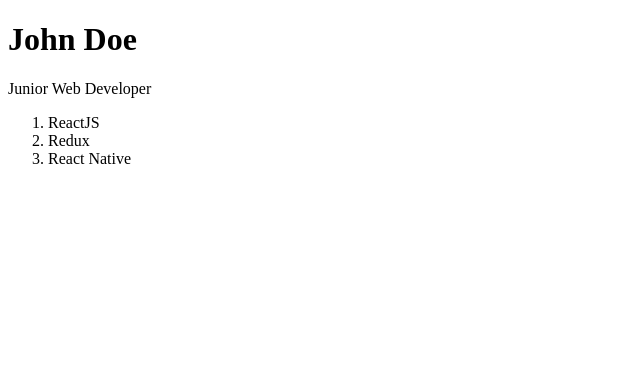
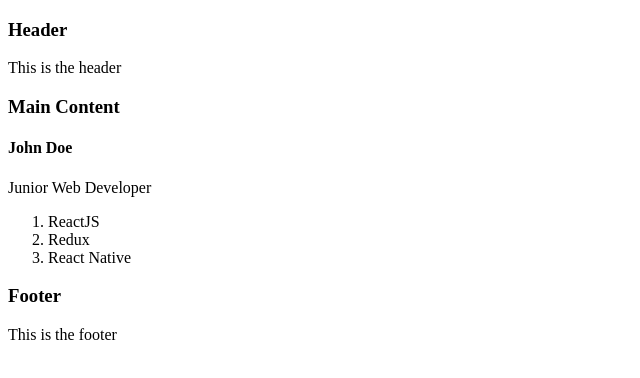
Before and after one commit to Va2/react-intro-course, a React (Create React App) app: page / in a window 1280 px wide. Shown: the top 378 px of the page, without its empty margins (0-640 px from the left). Built offline with nearby package versions, Linux system fonts and the light colour scheme.

Commit message:
Parent/Child Components

```diff
--- a/src/App.js
+++ b/src/App.js
@@ -0,0 +1,17 @@
+import React from 'react';
+
+import Header from './components/Header';
+import MainContent from './components/MainContent';
+import Footer from './components/Footer';
+
+function App() {
+    return (
+        <div>
+            <Header />
+            <MainContent />
+            <Footer />
+        </div>
+    )
+}
+
+export default App;
--- /dev/null
+++ b/src/components/Footer.js
@@ -0,0 +1,12 @@
+import React from 'react';
+
+function Footer() {
+    return (
+        <nav>
+            <h3>Footer</h3>
+            <p>This is the footer</p>
+        </nav>
+    )
+}
+
+export default Footer;
--- /dev/null
+++ b/src/components/Header.js
@@ -0,0 +1,12 @@
+import React from 'react';
+
+function Header() {
+    return (
+        <nav>
+            <h3>Header</h3>
+            <p>This is the header</p>
+        </nav>
+    )
+}
+
+export default Header;
--- /dev/null
+++ b/src/components/MainContent.js
@@ -0,0 +1,14 @@
+import React from 'react';
+
+import MyInfo from './MyInfo';
+
+function MainContent() {
+    return (
+        <main>
+            <h3>Main Content</h3>
+            <MyInfo />
+        </main>
+    )
+}
+
+export default MainContent;
--- a/src/components/MyInfo.js
+++ b/src/components/MyInfo.js
@@ -3,7 +3,7 @@
 function MyInfo() {
     return (
         <div>
-            <h1>John Doe</h1>
+            <h4>John Doe</h4>
             <p>Junior Web Developer</p>
             <ol>
                 <li>ReactJS</li>
--- a/src/index.js
+++ b/src/index.js
@@ -1,11 +1,11 @@
 import React from 'react';
 import ReactDOM from 'react-dom';
 
-import MyInfo from './components/MyInfo';
+import App from './App';
 
 import * as serviceWorker from './serviceWorker';
 
-ReactDOM.render(<MyInfo />, document.getElementById('root')
+ReactDOM.render(<App />, document.getElementById('root')
 );
 
 // If you want your app to work offline and load faster, you can change
```
